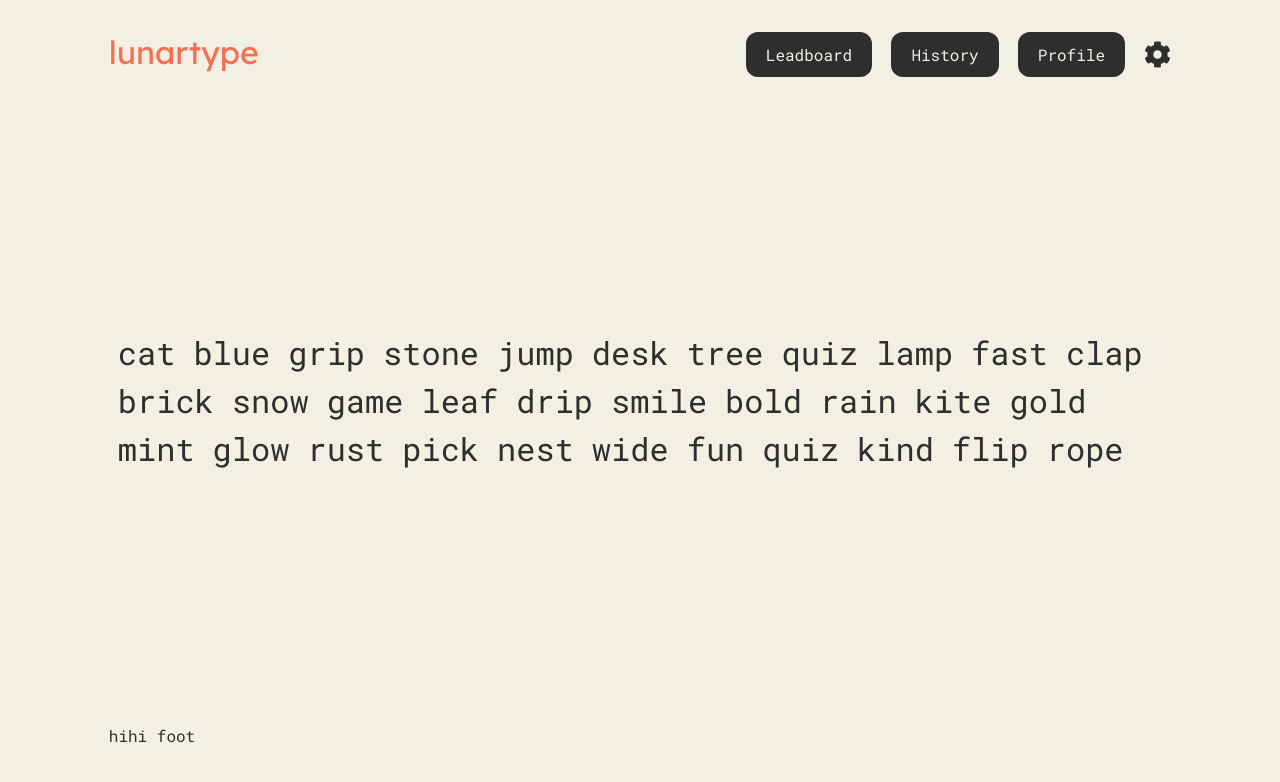
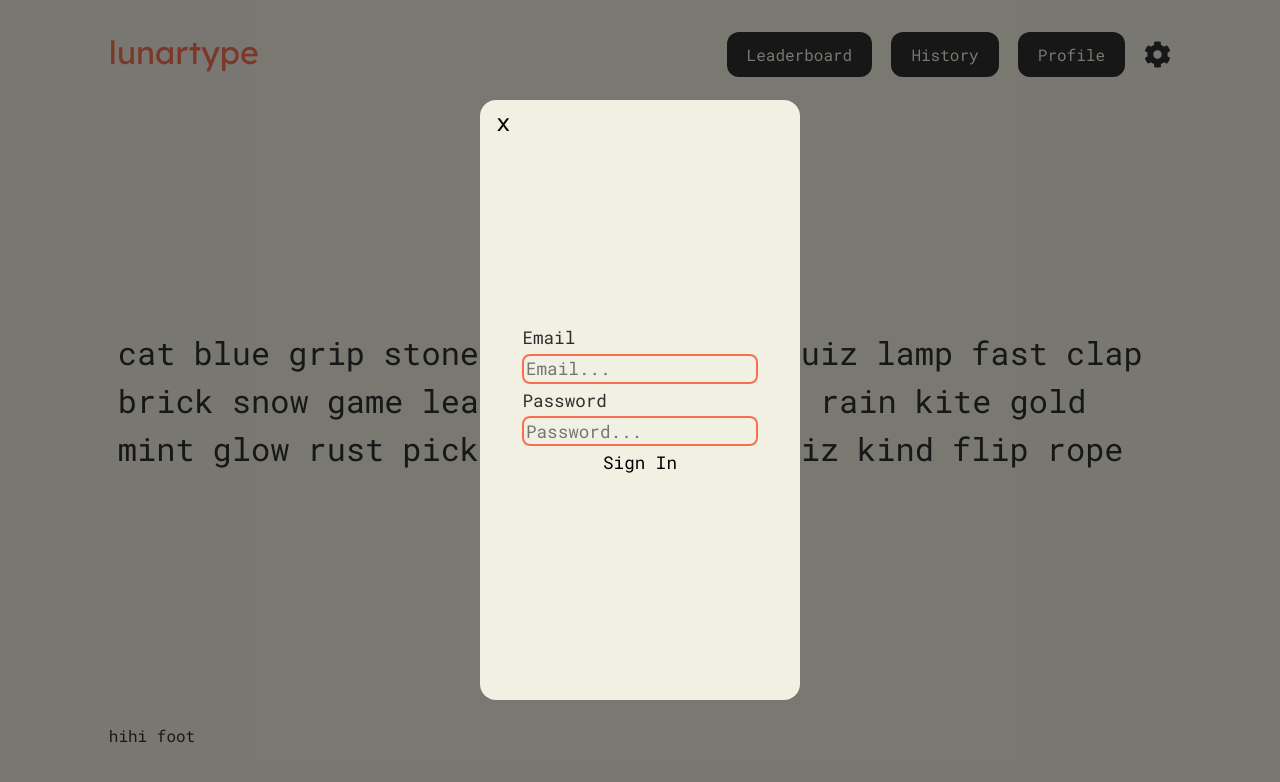
Before and after one commit to CenturyOrb/lunartype-reactjs, a React (Create React App) app: page / in a window 1280 px wide. Both pictures are taken after a click on the button "Profile". Shown: the top 782 px of the page. Built offline with nearby package versions, Linux system fonts and the light colour scheme.

Commit message:
made modal for login, needs functionality

```diff
--- a/src/App.css
+++ b/src/App.css
@@ -17,11 +17,21 @@
 	color: var(--main-bg-color);
 }
 
-.border-radius-12px { border-radius: 12px; }
+.border-radius-12px {
+	border-radius: 12px;
+}
 
-.padding-16px { padding: 16px; }
+.border-radius-1rem {
+	border-radius: 1rem;
+}
 
-.flex-row { display: flex; }
+.padding-16px {
+	padding: 16px;
+}
+
+.flex-row {
+	display: flex;
+}
 
 header {
 	display: flex;
@@ -36,6 +46,6 @@ main {
 	justify-content: center;
 }
 
-main > * {
+main>* {
 	width: 100%;
 }
--- a/src/components/header/Header.js
+++ b/src/components/header/Header.js
@@ -1,23 +1,52 @@
+import { useState } from 'react'
 import styles from './header.module.css'
-import NavButton from '../nav-button/NavButton.js'
+import ProfileModal from '../modal/Modal.js'
 import { FaCog } from "react-icons/fa";
 import { motion } from "motion/react"
 
 // logo should be lexend deca, sans-serif font
 function Header() {
+	const [modalOn, setModalOn] = useState(false);
 
-	return(
+	return (
 		<>
-			<div className={styles.lunartype_logo} style={{color: 'var(--accent-color)'}}>lunartype</div>
+			<div className={styles.lunartype_logo} style={{ color: 'var(--accent-color)' }}>lunartype</div>
 			<nav className={styles.lunartype_nav}>
-				<NavButton >Leadboard</NavButton>
-				<NavButton >History</NavButton>
-				<NavButton >Profile</NavButton>
+				<motion.button
+					className={`${styles.nav_button} inverted border-radius-12px`}
+					whileHover={{ scale: 1.06, backgroundColor: '#f76f53' }}>
+					Leaderboard
+				</motion.button>
+				<motion.button
+					className={`${styles.nav_button} inverted border-radius-12px`}
+					whileHover={{ scale: 1.06, backgroundColor: '#f76f53' }}>
+					History
+				</motion.button>
+				<motion.button
+					className={`${styles.nav_button} inverted border-radius-12px`}
+					whileHover={{ scale: 1.06, backgroundColor: '#f76f53' }}
+					onClick={() => setModalOn(true)}>
+					Profile
+				</motion.button>
 				<motion.div
-				style={{display: 'inline-flex', alignItems: 'center'}}
-				whileHover={{scale: 1.06, color: '#f76f53'}}>
+					style={{ display: 'inline-flex', alignItems: 'center' }}
+					whileHover={{ scale: 1.06, color: '#f76f53' }}>
 					<FaCog size={27} />
 				</motion.div>
+
+				<ProfileModal isOpen={modalOn} onClose={() => setModalOn(false)}>
+					<div className={styles.login}>
+						<label for='email-email'>Email</label>
+						<div className={styles.input_wrapper}>
+							<input id='email-email' type='email' placeholder='Email...' />
+						</div>
+						<label for='email-password'>Password</label>
+						<div className={styles.input_wrapper}>
+							<input id='email-password' type='password' placeholder='Password...' />
+						</div>
+						<button>Sign In</button>
+					</div>
+				</ProfileModal>
 			</nav>
 		</>
 	);
--- a/src/components/header/header.module.css
+++ b/src/components/header/header.module.css
@@ -7,3 +7,25 @@
 	display: flex;
 	gap: 1.2rem;
 }
+
+.nav_button {
+	padding: 12px 20px;
+}
+
+.login {
+	display: flex;
+	flex-direction: column;
+	gap: 0.3rem;
+	font-size: 1.1rem;
+}
+
+.input_wrapper {
+	border: 2px solid var(--accent-color);
+	border-radius: 0.5rem;
+	width: fit-content;
+	padding: 0.1rem;
+}
+
+.input_wrapper>input {
+	border-radius: 0.5rem;
+}
--- /dev/null
+++ b/src/components/modal/Modal.js
@@ -0,0 +1,20 @@
+import styles from './modal.module.css'
+import { motion } from 'motion/react'
+
+// (1) isOpen is to detect when it needs to be opened
+// (2) onClose is to send signal to parent to close modal
+// (3) children content in modal
+function Modal({ isOpen, onClose, children }) {
+	// if modal isn't opened
+	if (!isOpen) return null;
+
+	return (
+		<div className={styles.modal}>
+			<div className={`${styles.modal_content} border-radius-1rem`}>
+				<button onClick={onClose}>x</button>
+				{children}
+			</div>
+		</div>
+	);
+}
+export default Modal
--- /dev/null
+++ b/src/components/modal/modal.module.css
@@ -0,0 +1,33 @@
+.modal {
+	background-color: rgba(0, 0, 0, 0.5);
+	height: 100vh;
+	width: 100vw;
+	position: fixed;
+	top: 0;
+	left: 0;
+	z-index: 999;
+
+	display: flex;
+	justify-content: center;
+	align-items: center;
+}
+
+.modal_content {
+	height: 75vh;
+	width: 25vw;
+	background-color: var(--main-bg-color);
+	position: relative;
+	padding: 1rem;
+
+	display: flex;
+	justify-content: center;
+	align-items: center;
+}
+
+.modal_content>button {
+	position: absolute;
+	top: 0.4rem;
+	left: 1rem;
+	font-size: 1.5rem;
+	z-index: 1000;
+}
--- a/src/components/nav-button/NavButton.js
+++ /dev/null
@@ -1,14 +0,0 @@
-import styles from './navbutton.module.css'
-import { motion } from "motion/react"
-
-function NavButton({ children }) {
-	return (
-		<motion.button id={styles.navbutton}
-		className='inverted border-radius-12px'
-		whileHover={{scale: 1.06, backgroundColor: '#f76f53'}}>
-			{children}
-		</motion.button>
-	);
-}
-
-export default NavButton
--- a/src/components/nav-button/navbutton.module.css
+++ /dev/null
@@ -1,3 +0,0 @@
-#navbutton {
-	padding: 12px 20px;
-}
```
Also changed, not shown: 1 other file (tests, documents, lock files or other folders).
